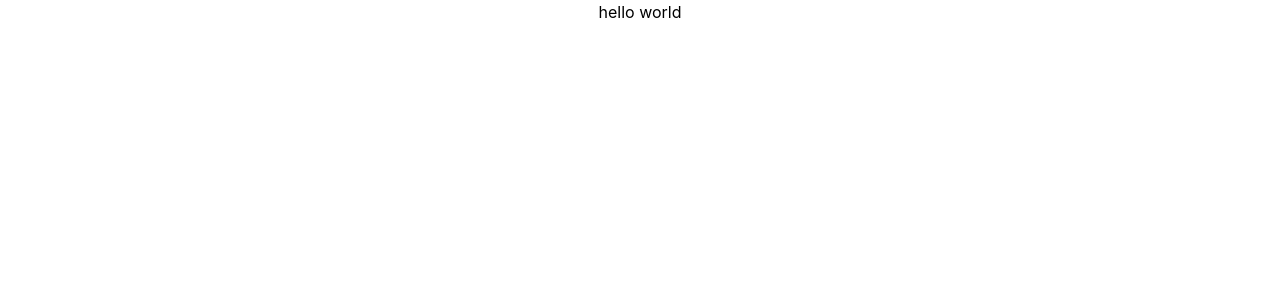
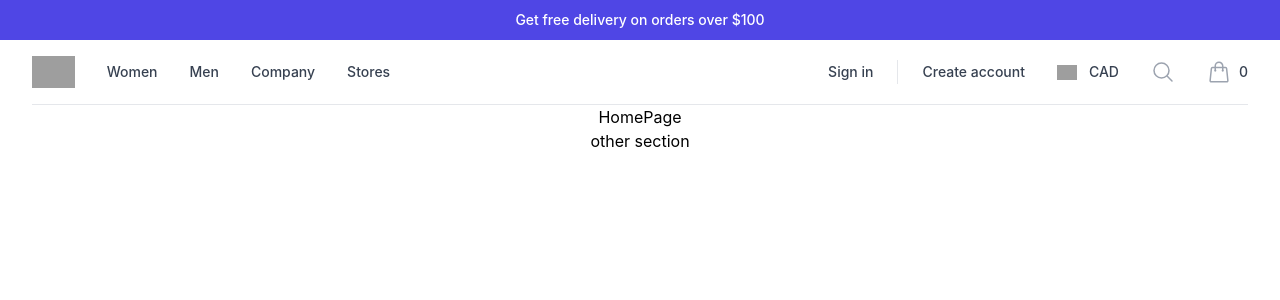
Before and after one commit to benphamdev/EcommerceProjectFE, a React (Create React App) app: page / in a window 1280 px wide. Shown: the top 300 px of the page. Built offline with nearby package versions, Linux system fonts and the light colour scheme; grey boxes are pictures that could not be loaded.

Commit message:
feat: carousel init

```diff
--- a/package.json
+++ b/package.json
@@ -3,10 +3,13 @@
     "version": "0.1.0",
     "private": true,
     "dependencies": {
+        "@headlessui/react": "^2.1.2",
+        "@heroicons/react": "^2.1.5",
         "@testing-library/jest-dom": "^5.17.0",
         "@testing-library/react": "^13.4.0",
         "@testing-library/user-event": "^13.5.0",
         "react": "^18.3.1",
+        "react-alice-carousel": "^2.9.1",
         "react-dom": "^18.3.1",
         "react-scripts": "5.0.1",
         "web-vitals": "^2.1.4"
--- a/src/App.js
+++ b/src/App.js
@@ -1,7 +1,19 @@
 import "./App.css";
+import Navigation from "./Customer/Components/Navigation/Navigation";
+import HomePage from "./Customer/Components/Pages/HomePage";
 
 function App() {
-    return <div className="App">hello world</div>;
+    return (
+        <div className="App">
+            <div className="">
+                <Navigation />
+            </div>
+            <div>
+                <HomePage />
+            </div>
+            <div>other section</div>
+        </div>
+    );
 }
 
 export default App;
--- /dev/null
+++ b/src/Customer/Components/Home/MainCarousel.js
@@ -0,0 +1,12 @@
+import React from "react";
+import AliceCarousel from "react-alice-carousel";
+import "react-alice-carousel/lib/alice-carousel.css";
+import { MainCarouselData } from "./MainCarouselData";
+
+const items = MainCarouselData.map((item) => (
+    <div key={item.url}>
+        <img src={item.url} alt="carousel" />
+    </div>
+));
+
+export const MainCarousel = () => <AliceCarousel mouseTracking items={items} controlsStrategy="alternate" />;
--- /dev/null
+++ b/src/Customer/Components/Home/MainCarouselData.js
@@ -0,0 +1,22 @@
+export const MainCarouselData = [
+    {
+        url: "https://via.placeholder.com/1920x1080",
+        path: "/",
+    },
+    {
+        url: "https://via.placeholder.com/1920x1080",
+        path: "/",
+    },
+    {
+        url: "https://via.placeholder.com/1920x1080",
+        path: "/",
+    },
+    {
+        url: "https://via.placeholder.com/1920x1080",
+        path: "/",
+    },
+    {
+        url: "https://via.placeholder.com/1920x1080",
+        path: "/",
+    },
+];
--- a/src/Customer/Components/Navigation/Navigation.js
+++ b/src/Customer/Components/Navigation/Navigation.js
@@ -143,7 +143,7 @@ const navigation = {
     ],
 };
 
-export default function Example() {
+export default function Navigation() {
     const [open, setOpen] = useState(false);
 
     return (
--- /dev/null
+++ b/src/Customer/Components/Pages/HomePage.js
@@ -0,0 +1,9 @@
+import React, { PureComponent } from "react";
+
+export class HomePage extends PureComponent {
+    render() {
+        return <div>HomePage</div>;
+    }
+}
+
+export default HomePage;
```
Also changed, not shown: 2 other files (tests, documents, lock files or other folders). Lines whose indentation alone changed are shown as unchanged.
